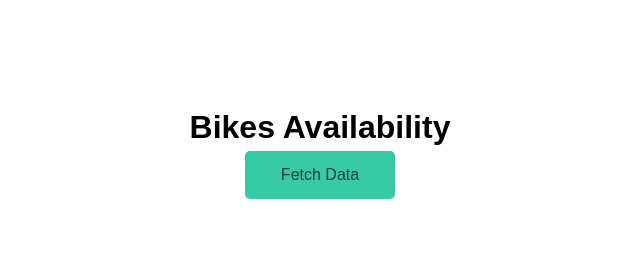
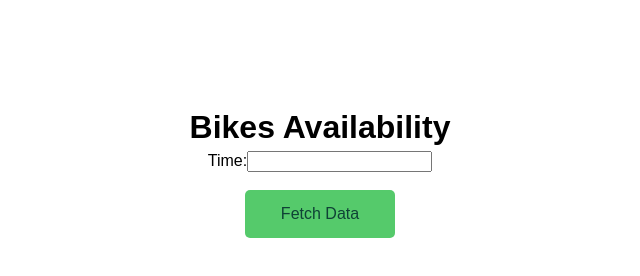
Before and after one commit to tinaoct1/bike-weather, a React app in the folder client/: page / in a window 1280 px wide. Shown: the whole page, without its empty margins (320-960 px from the left). Built offline with nearby package versions, Linux system fonts and the light colour scheme.

Commit message:
intermediate commit

```diff
--- a/client/src/index.js
+++ b/client/src/index.js
@@ -1,10 +1,11 @@
 import React, { useState } from 'react';
 import ReactDOM from 'react-dom';
 import axios from 'axios';
+import moment from 'moment';
 import './styles.css';
 
 function App() {
-	const [stations, setBooks] = useState(null);
+	const [stations, setStations] = useState(null);
 
 	const fetchData = async () => {
 		const response = await axios.get(
@@ -17,7 +18,7 @@ function App() {
 			}
 		);
 
-		setBooks(response.data.stations);
+		setStations(response.data);
 	};
 
 	return (
@@ -25,19 +26,31 @@ function App() {
 		<h1>Bikes Availability</h1>
 
 	<div>
-	<button className="fetch-button" onClick={fetchData}>
+
+	<form>
+		<div>
+	<label>
+	Time:
+<input type="text" id="at" />
+		</label>
+		</div>
+
+		<br />
+
+		<button className="fetch-button" onClick={fetchData}>
 		Fetch Data
 	</button>
+	</form>
+
 	<br />
 	</div>
 
 	{/* Display data from API */}
+	<div className="at"> {stations && moment(stations.at).format('LLL')}</div>
+	<div className="weather"> {stations && stations.weather.weather[0].description}</div>
 	<div className="stations">
 		{stations &&
-		stations.map((station, index) => {
-			const cleanedDate = new Date(station.released).toDateString();
-			// const authors = book.authors.join(', ');
-
+		stations.stations.map((station, index) => {
 			return (
 				<div className="station" key={index}>
 				<h3>Station {index + 1}</h3>
--- a/client/src/styles.css
+++ b/client/src/styles.css
@@ -26,14 +26,14 @@
     font-size: 1em;
     border-radius: 5px;
     cursor: pointer;
-    background-color: rgb(54, 202, 165);
+    background-color: rgb(85, 202, 107);
     border: none;
     color: rgb(15, 66, 54);
     transition: all 0.5s;
 }
 
 .fetch-button:hover {
-    background-color: rgb(40, 209, 209);
+    background-color: rgb(89, 209, 77);
 }
 
 .stations {
@@ -50,7 +50,7 @@
     width: 47%;
     color: #333;
     flex-basis: width;
-    background-color: rgb(165, 230, 230);
+    background-color: rgb(183, 230, 195);
 }
 
 .station h3 {
```
